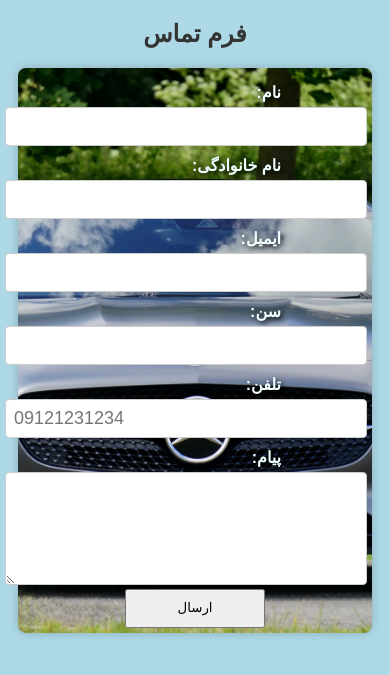
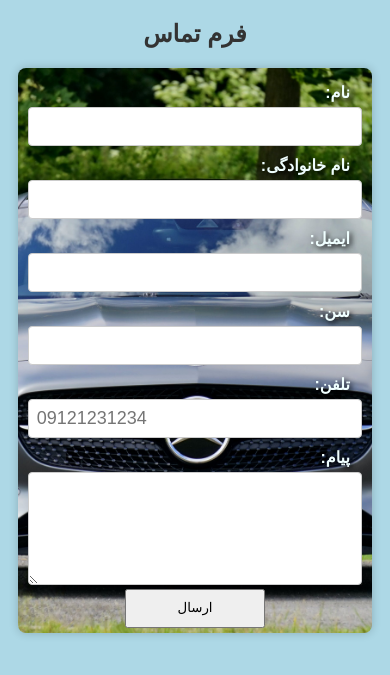
Before and after one commit to behbood1/behbood.github.io, a Flask app: page / in a window 390 px wide. Shown: the top 675 px of the page. Run offline with Flask 3, Linux system fonts and the light colour scheme.

Commit message:
Updated styles.css label

```diff
--- a/static/styles.css
+++ b/static/styles.css
@@ -79,6 +79,9 @@ body {
     padding: 5px;
   }
   input, textarea {
-    width: 100%;
+    width: 92%;
+  }
+  label {
+    margin-right: 5%;
   }
  }
```
